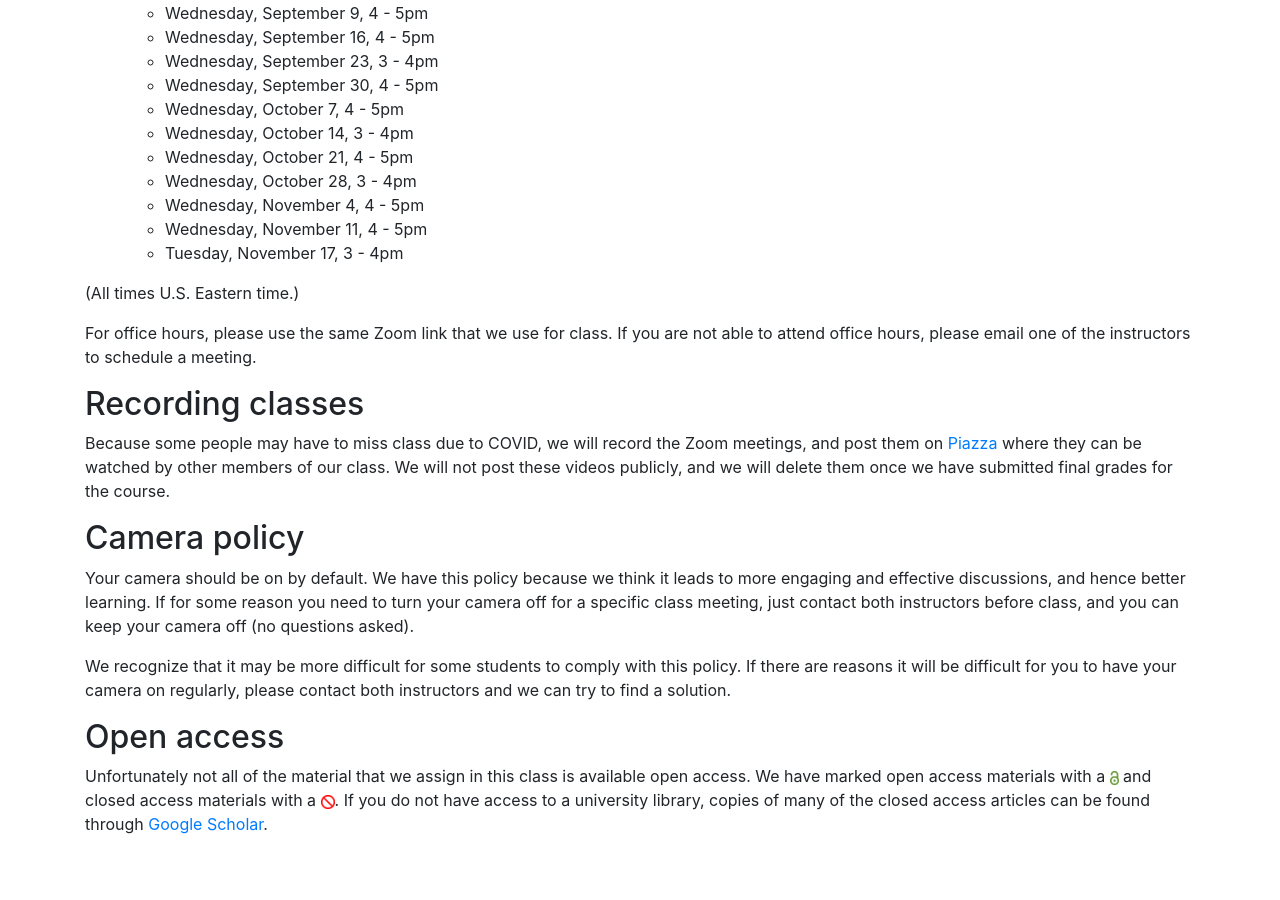
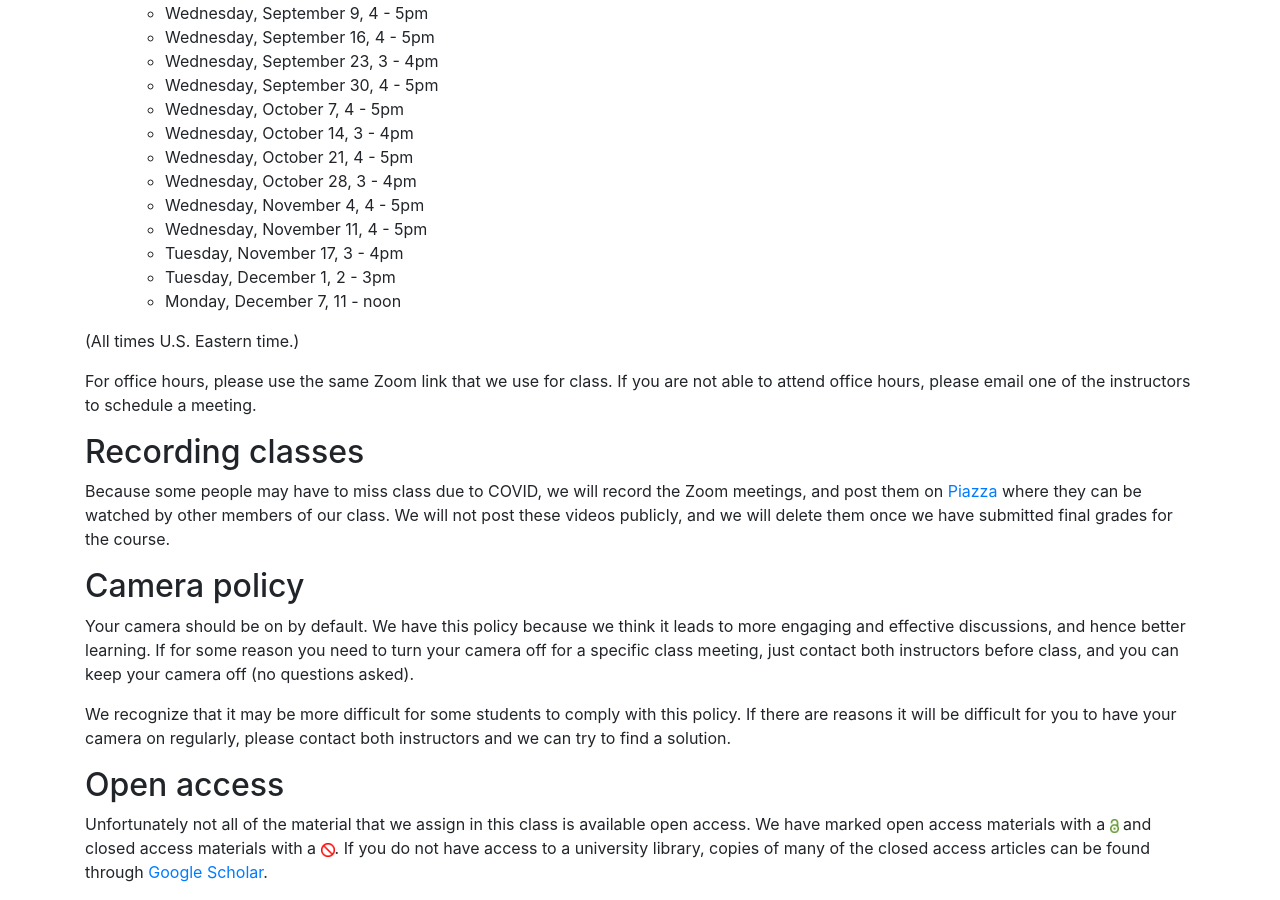
Before and after one commit to msalganik/cos597E-soc555_f2020, a Jekyll site: the page built from logistics.md, in a window 1280 px wide and 900 px high, scrolled down 716 px. Built offline with Jekyll 4.4.1, drawn with Linux system fonts in a browser that asks for light colours; comment, search, counter and statistics services are not loaded; before the commit the page ends 1568 px from its top, so only the background shows below that.

Commit message:
adding office hours

```diff
--- a/logistics.md
+++ b/logistics.md
@@ -31,6 +31,8 @@ Some days the main activity might be to discuss a series of questions about the
   - Wednesday, November 4, 4 - 5pm
   - Wednesday, November 11, 4 - 5pm
   - Tuesday, November 17, 3 - 4pm
+  - Tuesday, December 1, 2 - 3pm
+  - Monday, December 7, 11 - noon
 
 (All times U.S. Eastern time.)
 
```
